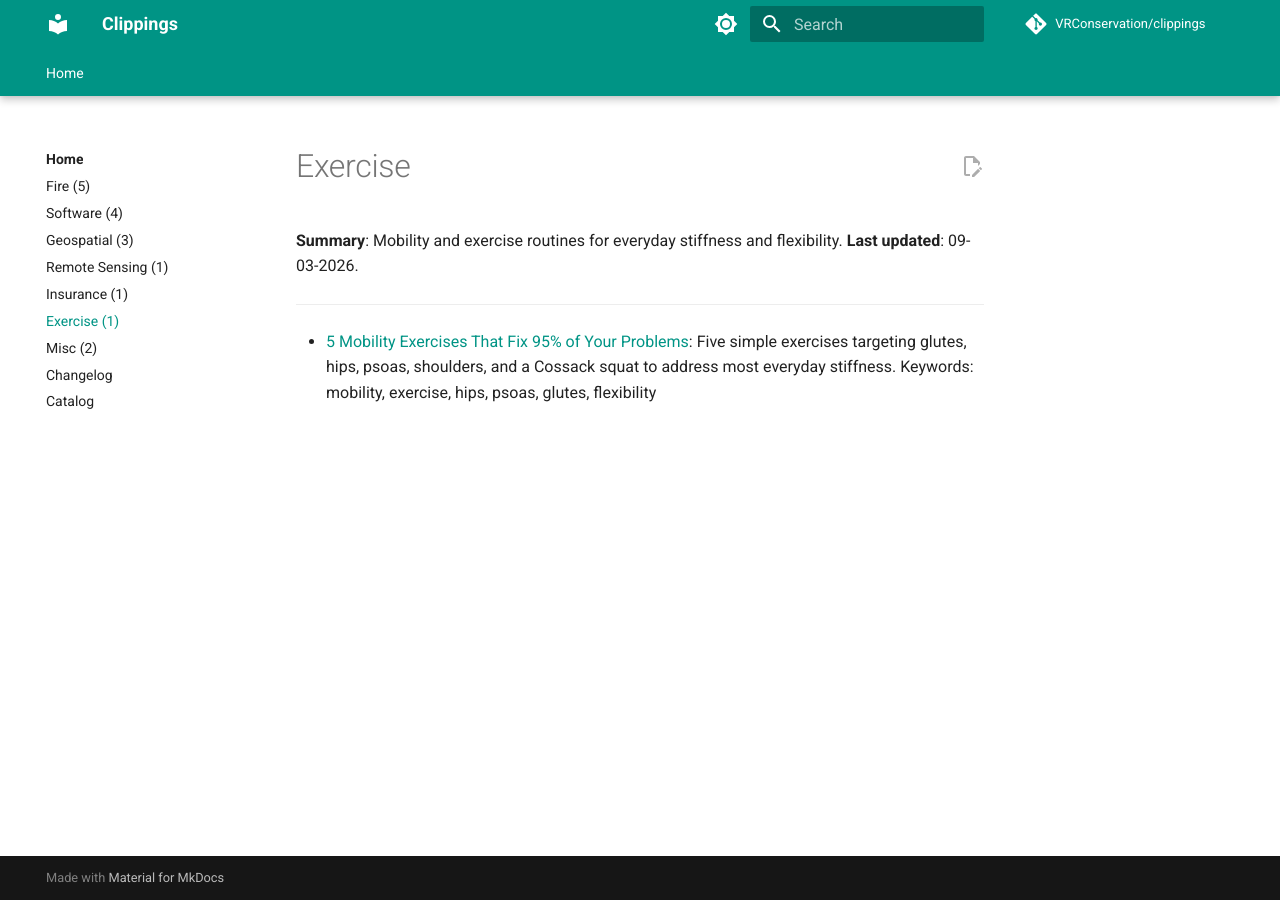
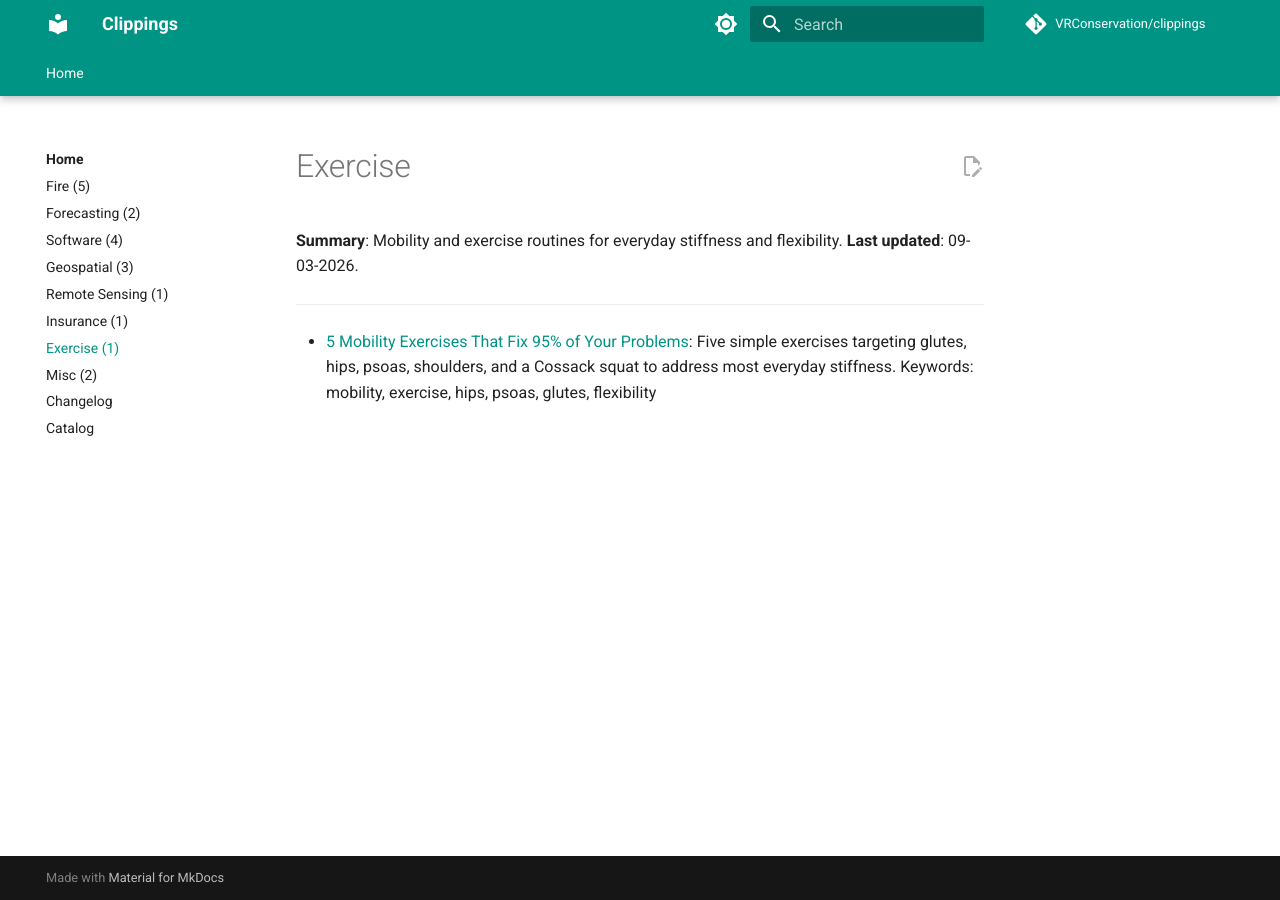
Before and after one commit to VRConservation/clippings, an MkDocs documentation site: the page built from notes/Exercise.md, in a window 1280 px wide. Built offline with MkDocs 1.6.1 and Material for MkDocs 9.7.7, drawn with Linux system fonts in a browser that asks for light colours; comment, search, counter and statistics services are not loaded.

Commit message:
Add Forecasting to navigation sidebar

```diff
--- a/mkdocs.yml
+++ b/mkdocs.yml
@@ -64,6 +64,7 @@ nav:
   - Home:
     - index.md
     - Fire: Fire.md
+    - Forecasting: Forecasting.md
     - Software: Software.md
     - Geospatial: Geospatial.md
     - Remote Sensing: Remote_Sensing.md
```
